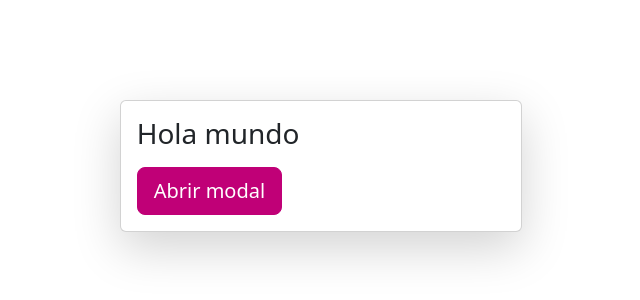
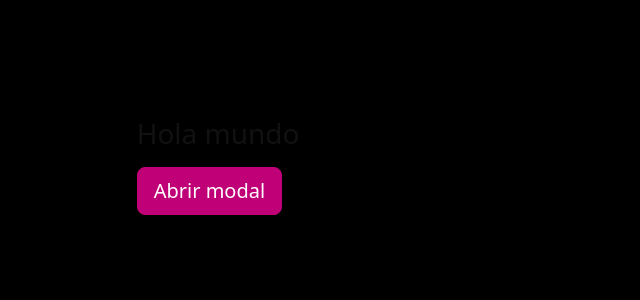
Before and after one commit to CodeRamuri/entorno-de-desarrollo-html, a website built with webpack: page src/index.html in a window 1280 px wide. Shown: the part 234-534 px from the top of the page, without its empty margins (319-959 px from the left). Built offline with nearby package versions, Linux system fonts and the light colour scheme.

Commit message:
los codigos de bootstrap

```diff
--- a/src/css/styles.scss
+++ b/src/css/styles.scss
@@ -34,3 +34,25 @@ $theme-colors: (
 
 
 @import '~bootstrap/scss/utilities/api';
+
+
+
+// El siguiente codigo bootstrap lo recomienda como codigo requerido y opcional
+// Required
+@import "../node_modules/bootstrap/scss/functions";
+
+// Default variable overrides
+$body-bg: #000;
+$body-color: #111;
+
+// Required
+@import "../node_modules/bootstrap/scss/variables";
+@import "../node_modules/bootstrap/scss/variables-dark";
+@import "../node_modules/bootstrap/scss/maps";
+@import "../node_modules/bootstrap/scss/mixins";
+@import "../node_modules/bootstrap/scss/root";
+
+// Optional Bootstrap components here
+@import "../node_modules/bootstrap/scss/reboot";
+@import "../node_modules/bootstrap/scss/type";
+// etc
```
Also changed, not shown: dist/index.html, 1 other file.
